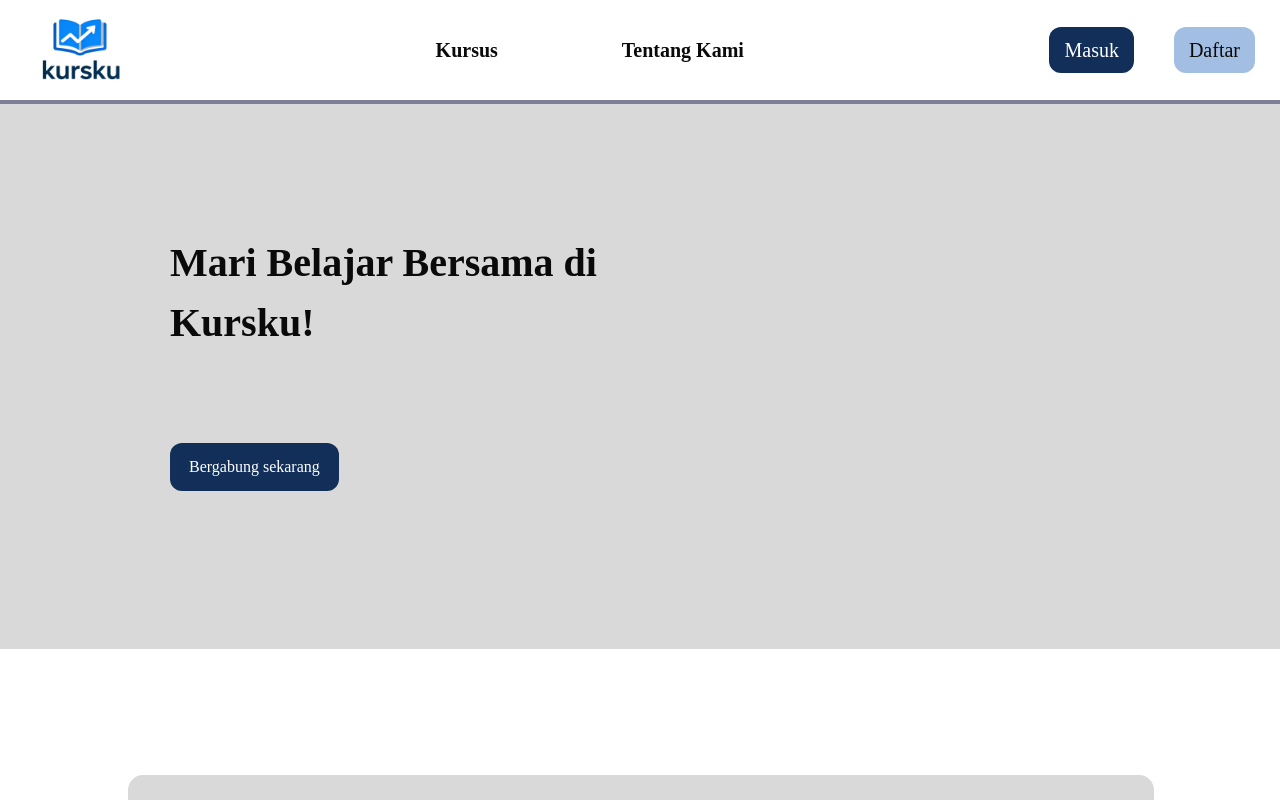
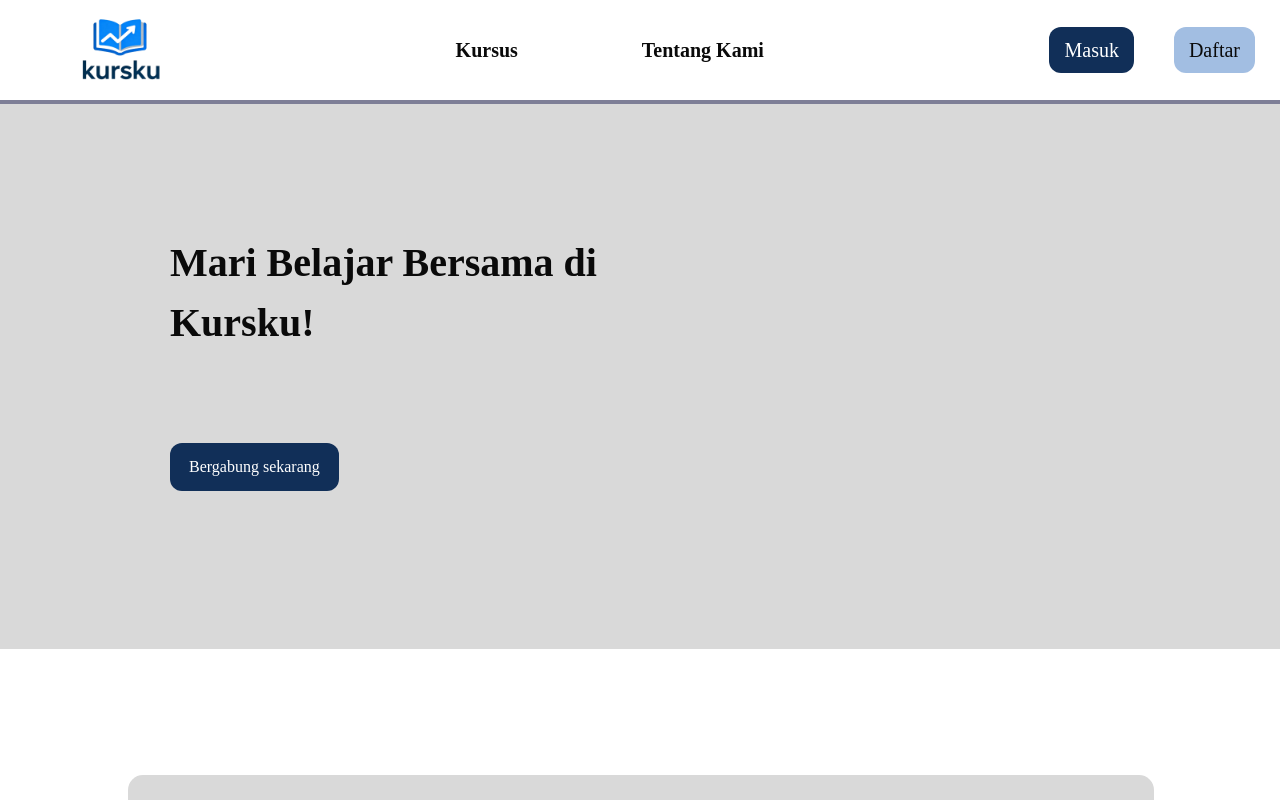
Before and after one commit to irfanCode-code/Kursku, a Next.js app in the folder frontend/: page / in a window 1280 px wide. Shown: the top 800 px of the page. Built offline with nearby package versions, Linux system fonts and the light colour scheme.

Commit message:
move logo

```diff
--- a/frontend/components/ui/navbar.tsx
+++ b/frontend/components/ui/navbar.tsx
@@ -23,7 +23,7 @@ export default function navbar() {
     return (
         <nav className="border-b-4 border-[#7E7F97] flex justify-between items-center w-full fixed top-0 left-0 z-50 bg-white">
             <div>
-                <a href=""><img src="/logo.png" alt="logo" className="md:h-[100px] md:w-[100px] md:ml-[30px]" /></a>
+                <a href=""><img src="/logo.png" alt="logo" className="md:h-[100px] md:w-[100px] md:ml-[70px]" /></a>
             </div>
 
             <div className="flex gap-25">
```
